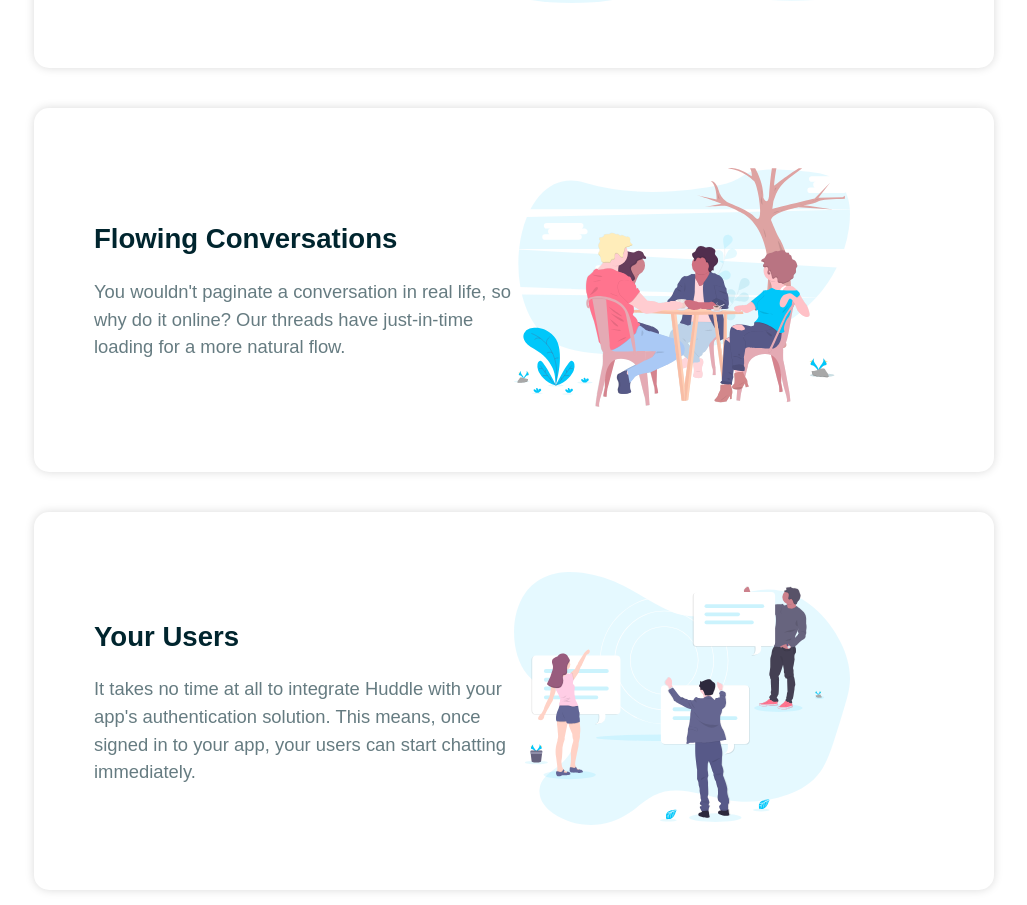
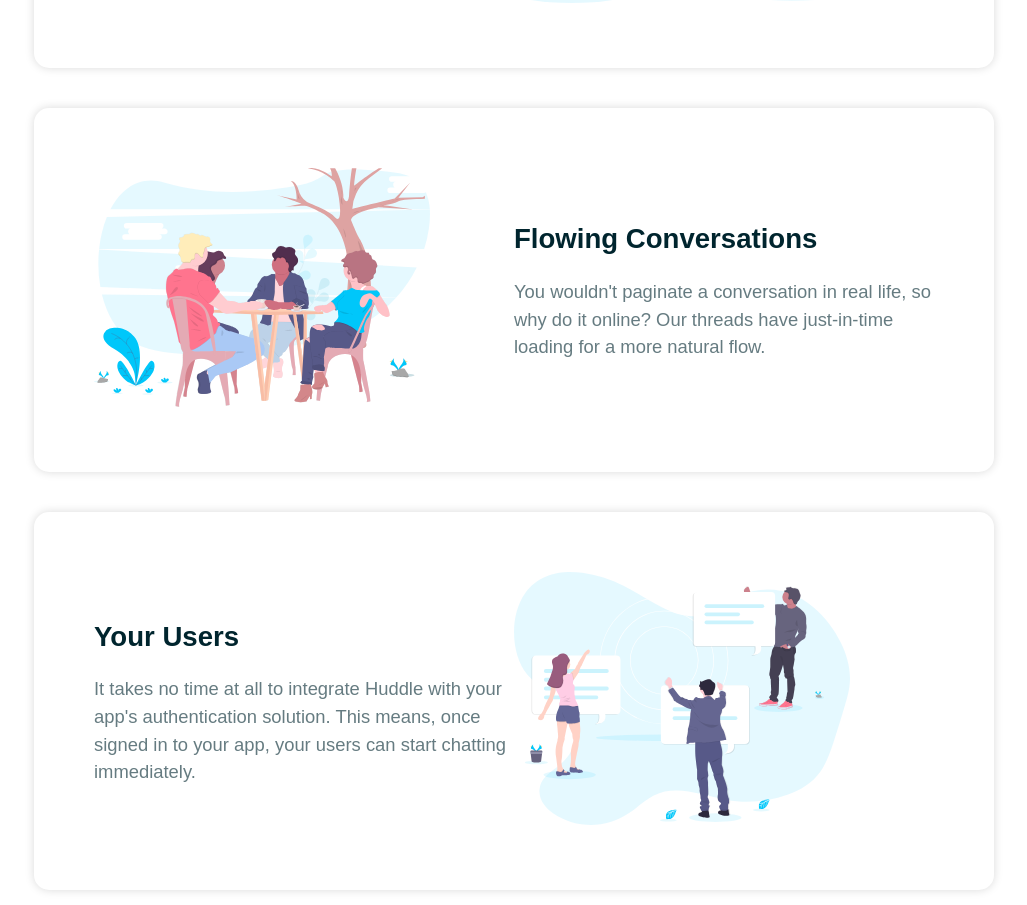
Before and after one commit to infiniteoo/REACT-styled_components, a React (Create React App) app: page / in a window 1280 px wide. Shown: the part 823-1728 px from the top of the page, without its empty margins (126-1153 px from the left). Built offline with nearby package versions, Linux system fonts and the light colour scheme.

Commit message:
created ability to switch layout on even card elements to change img position

```diff
--- a/src/components/Card.js
+++ b/src/components/Card.js
@@ -2,7 +2,7 @@ import { StyledCard } from "./styles/Card.styled";
 
 export default function Card({ item: { id, title, body, image } }) {
   return (
-    <StyledCard>
+    <StyledCard layout={id % 2 === 0 && "row-reverse"}>
       <div>
         <h2>{title}</h2>
         <p>{body}</p>
--- a/src/components/styles/Card.styled.js
+++ b/src/components/styles/Card.styled.js
@@ -8,6 +8,7 @@ export const StyledCard = styled.div`
   box-shadow: 0 0 10px rgba(0, 0, 0, 0.15);
   margin: 40px 0;
   padding: 60px;
+  flex-direction: ${({ layout }) => layout || "row"};
 
   img {
     width: 80%;
```
